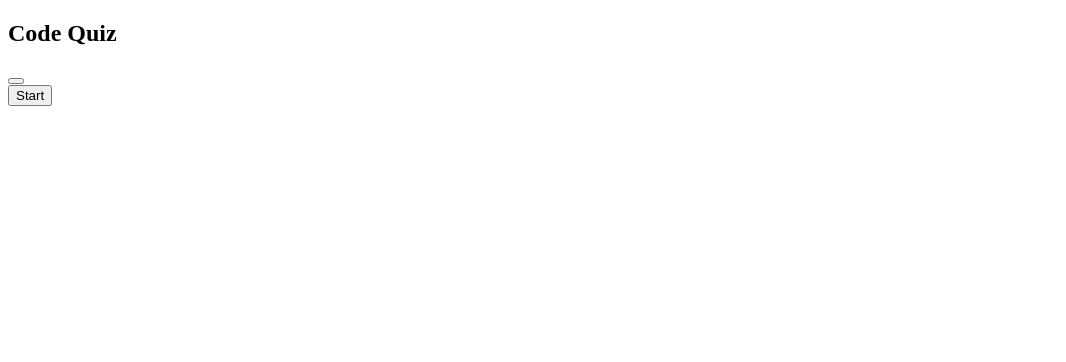
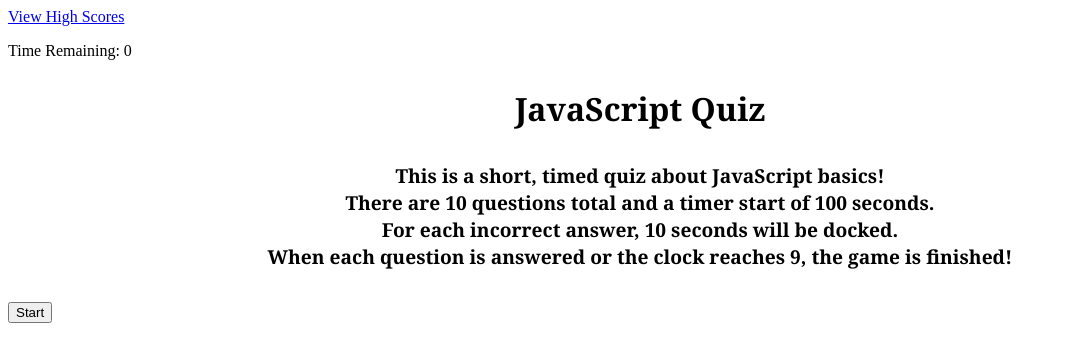
Before and after one commit to andreaginn/Code_Quiz, a plain HTML site: page index.html in a window 1280 px wide. Shown: the whole page, without its empty margins (0-1066 px from the left). Drawn offline with Linux system fonts and the light colour scheme.

Commit message:
added title, link for high scores, and informational blurb

```diff
--- a/assets/script.js
+++ b/assets/script.js
@@ -7,6 +7,7 @@
 // document.body.appendChild(questionContainer)
 let points = 0;
 
+//Defined set of questions
 const questions = [
     {
         question: "What do you use to create a multi-line comment?",
--- a/assets/style.css
+++ b/assets/style.css
@@ -0,0 +1,16 @@
+h2 {
+    font-family: Cambria, Cochin, Georgia, Times, 'Times New Roman', serif;
+    font-size: xx-large;
+    text-align: center;
+}
+
+h5 {
+    text-align: center;
+    font-size: larger;
+    font-family: Cambria, Cochin, Georgia, Times, 'Times New Roman', serif
+}
+
+#start {
+    display: flex;
+    justify-content: center;
+}
--- a/index.html
+++ b/index.html
@@ -1,9 +1,24 @@
 <!DOCTYPE html>
+<html lang="en">
+<head>
+    <meta charset="UTF-8">
+    <title>JavaScript Quiz</title>
+    <link rel="stylesheet" href="Assets/style.css">
+</head>
+
 <body>
-    <h2>Code Quiz</h2>
+    <div class="top">
+        <a href="#" id="viewHighScore">View High Scores</a>
+        <p>Time Remaining: <span id="timeLeft">0</span></p>
+
+    </div>
+    <h2>JavaScript Quiz</h2>
+    <h5>This is a short, timed quiz about JavaScript basics!<br>
+    There are 10 questions total and a timer start of 100 seconds.<br>
+    For each incorrect answer, 10 seconds will be docked.<br>
+    When each question is answered or the clock reaches 9, the game is finished!</h5>
     <div id="questionText" class="hidden"></div>
     <div id="choices" class="hidden">
-        <button id="a"></button>
     </div>
     <button id="start">Start</button>
 
```
